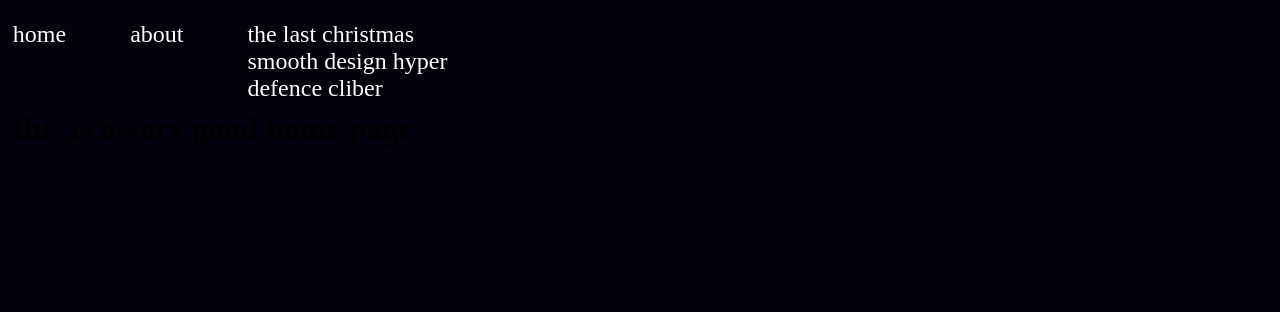
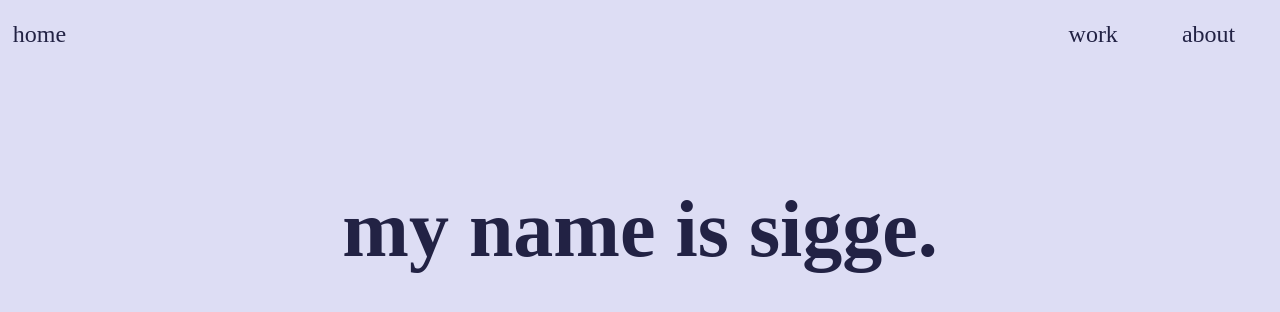
Before and after one commit to strazan/portfolio, a Next.js app: page / in a window 1280 px wide. Shown: the top 312 px of the page. Built offline with nearby package versions, Linux system fonts and the light colour scheme.

Commit message:
feat: add work page

```diff
--- /dev/null
+++ b/components/LiquidArt.js
@@ -0,0 +1,11 @@
+import style from './style/LiquidArt.module.scss'
+
+const LiquidArt = props => {
+  return (
+    <div className={style.root}>
+      <h1>my name is sigge. </h1>
+    </div>
+  )
+}
+
+export default LiquidArt
--- a/components/NavBar.js
+++ b/components/NavBar.js
@@ -13,25 +13,14 @@ const Navbar = () => {
             </Link>
           </li>
           <li>
+            <Link href="/work">
+              <a>work</a>
+            </Link>
+          </li>
+          <li>
             <Link href="/about">
               <a>about</a>
             </Link>
-          </li>
-          <li>
-            <div className={style.projects}>
-              <Link href="/about">
-                <a>the last christmas</a>
-              </Link>{' '}
-              <Link href="/about">
-                <a>smooth design</a>
-              </Link>{' '}
-              <Link href="/about">
-                <a>hyper defence</a>
-              </Link>{' '}
-              <Link href="/about">
-                <a>cliber</a>
-              </Link>
-            </div>
           </li>
         </ul>
       </nav>
--- a/components/style/AppearancesRow.module.scss
+++ b/components/style/AppearancesRow.module.scss
@@ -1,7 +1,7 @@
 .root {
   p {
     font-size: 1.4rem;
-    color: #eee;
+    color: #224;
   }
   padding-bottom: 0.5rem;
 }
--- a/components/style/Layout.module.scss
+++ b/components/style/Layout.module.scss
@@ -1,5 +1,5 @@
 .Layout {
-  background-color: #02020f;
+  background-color: #ddddf4;
   min-height: 100vh;
   padding: 1vw;
 }
--- /dev/null
+++ b/components/style/LiquidArt.module.scss
@@ -0,0 +1,9 @@
+.root {
+  display: flex;
+  justify-content: center;
+  h1 {
+    margin-top: 10vw;
+    color: #224;
+    font-size: 5rem;
+  }
+}
--- a/components/style/Navbar.module.scss
+++ b/components/style/Navbar.module.scss
@@ -5,16 +5,16 @@
       li {
         padding: 0.5rem 2rem;
         font-size: 1.5rem;
-        color: #fff;
+        color: #224;
         a:hover {
           text-decoration: line-through;
         }
         &:first-child {
           padding-left: 0;
         }
-        .activePage {
-          text-decoration: line-through;
-          color: #ff0;
+        &:nth-child(2) {
+          padding-left: 0;
+          margin-left: auto;
         }
       }
       .projects {
--- a/pages/about.js
+++ b/pages/about.js
@@ -20,7 +20,7 @@ const AboutPage = props => {
       <style jsx>{`
         h1,
         h3 {
-          color: #fe1;
+          color: #224;
         }
         h3 {
           font-size: 1.5rem;
@@ -30,9 +30,9 @@ const AboutPage = props => {
     </Layout>
   )
 }
-AboutPage.getInitialProps = async () => {
+export const getServerSideProps = async () => {
   const data = await fetcher(`${url}/api/page/about`)
-  return { data }
+  return { props: { data } }
 }
 
 export default AboutPage
--- a/pages/index.js
+++ b/pages/index.js
@@ -1,9 +1,10 @@
 import Layout from '../components/Layout'
+import LiquidArt from '../components/LiquidArt'
 
 const IndexPage = () => {
   return (
     <Layout>
-      <h1>this is a very good home page</h1>
+      <LiquidArt />
     </Layout>
   )
 }
```
Also changed, not shown: pages/work.js (added, +13 -0 lines).
